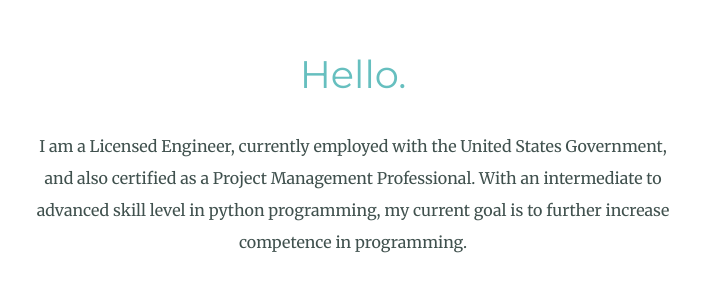
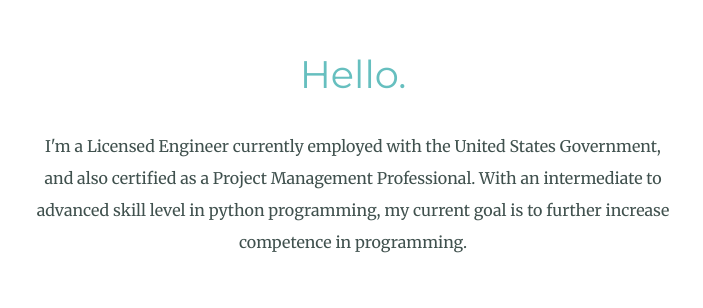
Before and after one commit to darrenman16/resume, a plain HTML site: page index.html in a window 1280 px wide. Shown: the part 987-1295 px from the top of the page, 287-990 px from the left. Drawn offline with Linux system fonts and the light colour scheme.

Commit message:
Update index.html

```diff
--- a/index.html
+++ b/index.html
@@ -23,7 +23,7 @@
     <div class="profile">
       <img class="mine" src="images/dare-modified.png" alt="My Picture">
       <h2>Hello.</h2>
-      <p>I am a Licensed Engineer, currently employed with the United States Government, and
+      <p>I'm a Licensed Engineer currently employed with the United States Government, and
          also certified as a Project Management Professional. With an intermediate to advanced skill
          level in python programming, my current goal is to further increase competence in programming.</p>
     </div>
```
